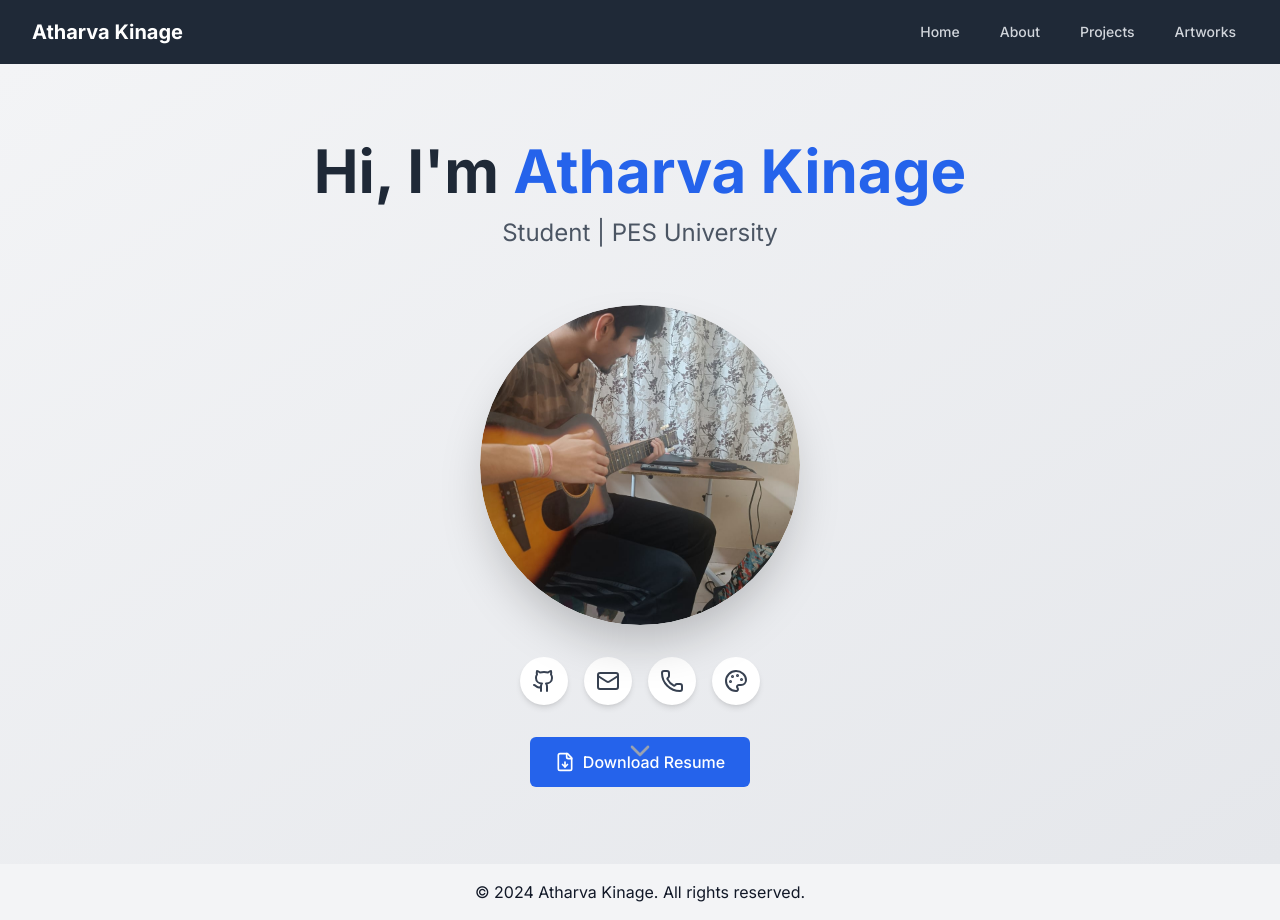
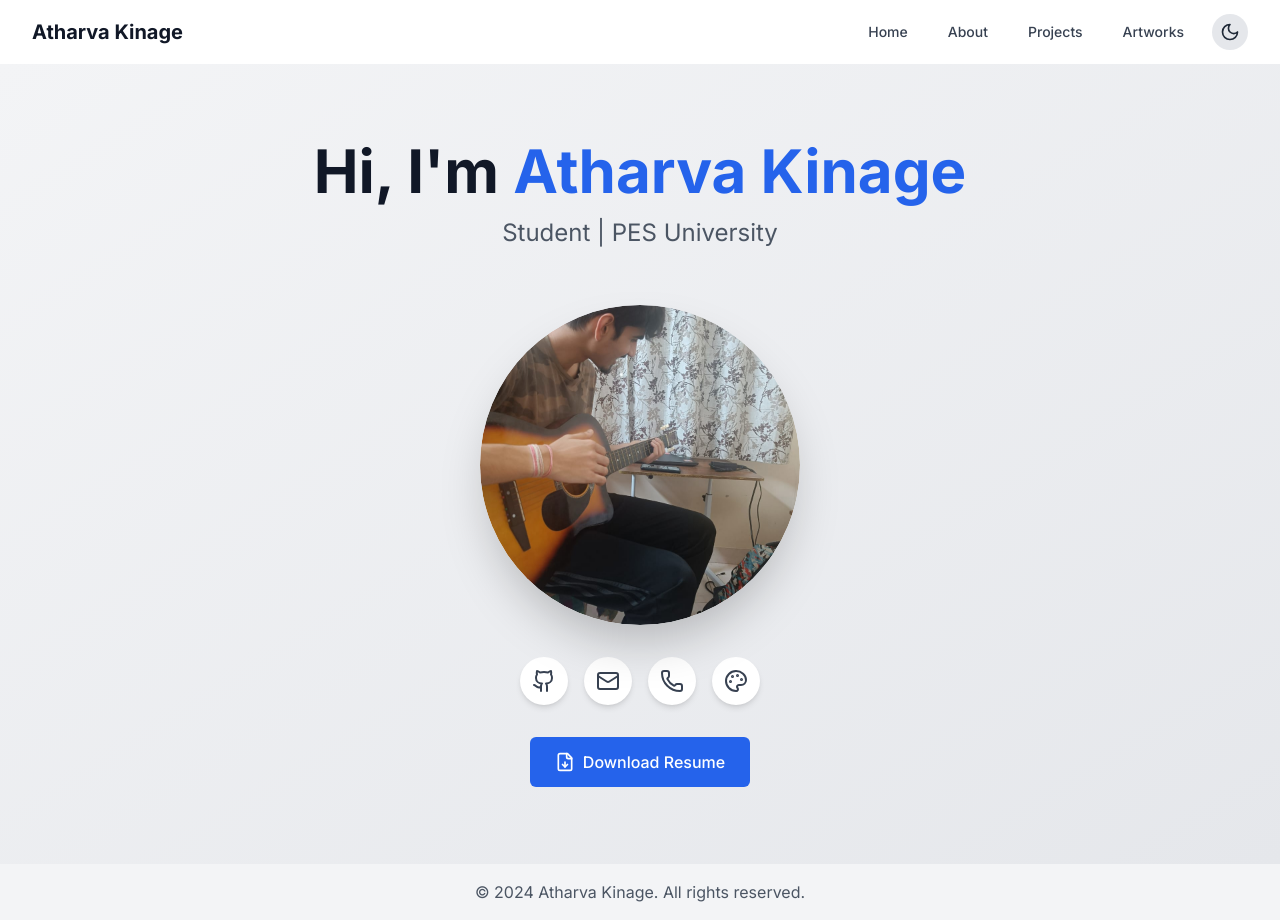
Before and after one commit to atharvakinage/my-portfolio, a Next.js app: page / in a window 1280 px wide. Built offline with nearby package versions, Linux system fonts and the light colour scheme.

Commit message:
Change default theme to dark - toggle theme option added (functionality incomplete)

```diff
--- a/src/app/components/Navbar.js
+++ b/src/app/components/Navbar.js
@@ -2,39 +2,42 @@
 
 import Link from 'next/link'
 import { useState } from 'react'
+import ThemeToggle from './ThemeToggle'
 
 export default function Navbar() {
   const [isOpen, setIsOpen] = useState(false)
 
   return (
-    <nav className="bg-gray-800">
+    <nav className="bg-white dark:bg-gray-800 shadow-md">
       <div className="max-w-7xl mx-auto px-4 sm:px-6 lg:px-8">
         <div className="flex items-center justify-between h-16">
           <div className="flex items-center">
-            <Link href="/" className="text-white font-bold text-xl">
+            <Link href="/" className="text-gray-900 dark:text-white font-bold text-xl">
               Atharva Kinage
             </Link>
           </div>
           <div className="hidden md:block">
-            <div className="ml-auto flex items-baseline space-x-4">
-              <Link href="/" className="text-gray-300 hover:bg-gray-700 hover:text-white px-3 py-2 rounded-md text-sm font-medium">
+            <div className="ml-auto flex items-center space-x-4">
+              <Link href="/" className="text-gray-700 dark:text-gray-300 hover:bg-gray-200 dark:hover:bg-gray-700 hover:text-gray-900 dark:hover:text-white px-3 py-2 rounded-md text-sm font-medium">
                 Home
               </Link>
-              <Link href="/about" className="text-gray-300 hover:bg-gray-700 hover:text-white px-3 py-2 rounded-md text-sm font-medium">
+              <Link href="/about" className="text-gray-700 dark:text-gray-300 hover:bg-gray-200 dark:hover:bg-gray-700 hover:text-gray-900 dark:hover:text-white px-3 py-2 rounded-md text-sm font-medium">
                 About
               </Link>
-              <Link href="/projects" className="text-gray-300 hover:bg-gray-700 hover:text-white px-3 py-2 rounded-md text-sm font-medium">
+              <Link href="/projects" className="text-gray-700 dark:text-gray-300 hover:bg-gray-200 dark:hover:bg-gray-700 hover:text-gray-900 dark:hover:text-white px-3 py-2 rounded-md text-sm font-medium">
                 Projects
               </Link>
-              <Link href="/artworks" className="text-gray-300 hover:bg-gray-700 hover:text-white px-3 py-2 rounded-md text-sm font-medium">
+              <Link href="/artworks" className="text-gray-700 dark:text-gray-300 hover:bg-gray-200 dark:hover:bg-gray-700 hover:text-gray-900 dark:hover:text-white px-3 py-2 rounded-md text-sm font-medium">
                 Artworks
               </Link>
+              <ThemeToggle />
             </div>
           </div>
-          <div className="md:hidden">
+          <div className="md:hidden flex items-center">
+            <ThemeToggle />
             <button
               onClick={() => setIsOpen(!isOpen)}
-              className="inline-flex items-center justify-center p-2 rounded-md text-gray-400 hover:text-white hover:bg-gray-700 focus:outline-none focus:ring-2 focus:ring-offset-2 focus:ring-offset-gray-800 focus:ring-white"
+              className="inline-flex items-center justify-center p-2 rounded-md text-gray-700 dark:text-gray-400 hover:text-gray-900 dark:hover:text-white hover:bg-gray-200 dark:hover:bg-gray-700 focus:outline-none focus:ring-2 focus:ring-offset-2 focus:ring-offset-gray-800 focus:ring-white ml-4"
             >
               <span className="sr-only">Open main menu</span>
               {!isOpen ? (
@@ -54,16 +57,16 @@ export default function Navbar() {
       {isOpen && (
         <div className="md:hidden">
           <div className="px-2 pt-2 pb-3 space-y-1 sm:px-3">
-            <Link href="/" className="text-gray-300 hover:bg-gray-700 hover:text-white block px-3 py-2 rounded-md text-base font-medium">
+            <Link href="/" className="text-gray-700 dark:text-gray-300 hover:bg-gray-200 dark:hover:bg-gray-700 hover:text-gray-900 dark:hover:text-white block px-3 py-2 rounded-md text-base font-medium">
               Home
             </Link>
-            <Link href="/about" className="text-gray-300 hover:bg-gray-700 hover:text-white block px-3 py-2 rounded-md text-base font-medium">
+            <Link href="/about" className="text-gray-700 dark:text-gray-300 hover:bg-gray-200 dark:hover:bg-gray-700 hover:text-gray-900 dark:hover:text-white block px-3 py-2 rounded-md text-base font-medium">
               About
             </Link>
-            <Link href="/projects" className="text-gray-300 hover:bg-gray-700 hover:text-white block px-3 py-2 rounded-md text-base font-medium">
+            <Link href="/projects" className="text-gray-700 dark:text-gray-300 hover:bg-gray-200 dark:hover:bg-gray-700 hover:text-gray-900 dark:hover:text-white block px-3 py-2 rounded-md text-base font-medium">
               Projects
             </Link>
-            <Link href="/artworks" className="text-gray-300 hover:bg-gray-700 hover:text-white block px-3 py-2 rounded-md text-base font-medium">
+            <Link href="/artworks" className="text-gray-700 dark:text-gray-300 hover:bg-gray-200 dark:hover:bg-gray-700 hover:text-gray-900 dark:hover:text-white block px-3 py-2 rounded-md text-base font-medium">
               Artworks
             </Link>
           </div>
--- /dev/null
+++ b/src/app/components/ThemeToggle.js
@@ -0,0 +1,30 @@
+'use client'
+
+import { useState, useEffect } from 'react'
+import { Moon, Sun } from 'lucide-react'
+
+export default function ThemeToggle() {
+  const [darkMode, setDarkMode] = useState(true)
+
+  useEffect(() => {
+    const isDarkMode = localStorage.getItem('darkMode') === 'true'
+    setDarkMode(isDarkMode)
+    document.documentElement.classList.toggle('dark', isDarkMode)
+  }, [])
+
+  const toggleDarkMode = () => {
+    const newDarkMode = !darkMode
+    setDarkMode(newDarkMode)
+    localStorage.setItem('darkMode', newDarkMode.toString())
+    document.documentElement.classList.toggle('dark', newDarkMode)
+  }
+
+  return (
+    <button
+      onClick={toggleDarkMode}
+      className="p-2 rounded-full bg-gray-200 dark:bg-gray-800 text-gray-800 dark:text-gray-200"
+    >
+      {darkMode ? <Sun size={20} /> : <Moon size={20} />}
+    </button>
+  )
+}
--- a/src/app/globals.css
+++ b/src/app/globals.css
@@ -3,21 +3,34 @@
 @tailwind utilities;
 
 :root {
-  --background: #ffffff;
-  --foreground: #171717;
+  --foreground-rgb: 0, 0, 0;
+  --background-start-rgb: 214, 219, 220;
+  --background-end-rgb: 255, 255, 255;
 }
+
 
 @media (prefers-color-scheme: dark) {
   :root {
-    --background: #0a0a0a;
-    --foreground: #ededed;
+    --foreground-rgb: 255, 255, 255;
+    --background-start-rgb: 0, 0, 0;
+    --background-end-rgb: 0, 0, 0;
   }
 }
 
 body {
-  color: var(--foreground);
-  background: var(--background);
-  font-family: Arial, Helvetica, sans-serif;
+  color: rgb(var(--foreground-rgb));
+  background: linear-gradient(
+      to bottom,
+      transparent,
+      rgb(var(--background-end-rgb))
+    )
+    rgb(var(--background-start-rgb));
+}
+
+@layer utilities {
+  .text-balance {
+    text-wrap: balance;
+  }
 }
 
 @keyframes fadeIn {
--- a/src/app/layout.js
+++ b/src/app/layout.js
@@ -11,14 +11,14 @@ export const metadata = {
 
 export default function RootLayout({ children }) {
   return (
-    <html lang="en" className="dark">
+    <html lang="en" className="light">
       <body className={`${inter.className} bg-white dark:bg-gray-900 text-gray-900 dark:text-gray-100 min-h-screen flex flex-col`}>
         <Navbar />
         <main className="flex-grow">
           {children}
         </main>
         <footer className="bg-gray-100 dark:bg-gray-800 py-4">
-          <div className="container mx-auto px-4 text-center">
+        <div className="container mx-auto px-4 text-center text-gray-600 dark:text-gray-300">
             © {new Date().getFullYear()} Atharva Kinage. All rights reserved.
           </div>
         </footer>
--- a/src/app/page.js
+++ b/src/app/page.js
@@ -7,17 +7,17 @@ import { motion } from 'framer-motion'
 
 export default function Home() {
   return (
-    <div className="min-h-screen bg-gradient-to-br from-gray-100 to-gray-200 flex flex-col justify-center items-center p-4">
+    <div className="min-h-screen bg-gradient-to-br from-gray-100 to-gray-200 dark:from-gray-900 dark:to-gray-800 flex flex-col justify-center items-center p-4">
       <motion.div
         initial={{ opacity: 0, y: -20 }}
         animate={{ opacity: 1, y: 0 }}
         transition={{ duration: 0.5 }}
         className="text-center mb-8"
       >
-        <h1 className="text-4xl md:text-6xl font-bold mb-4 text-gray-800">
-          Hi, I'm <span className="text-blue-600">Atharva Kinage</span>
+        <h1 className="text-4xl md:text-6xl font-bold mb-4 text-gray-900 dark:text-white">
+          Hi, I'm <span className="text-blue-600 dark:text-blue-400">Atharva Kinage</span>
         </h1>
-        <p className="text-xl md:text-2xl text-gray-600 mb-6">
+        <p className="text-xl md:text-2xl text-gray-600 dark:text-gray-300 mb-6">
           Student | PES University
         </p>
       </motion.div>
@@ -26,7 +26,7 @@ export default function Home() {
         initial={{ opacity: 0, scale: 0.9 }}
         animate={{ opacity: 1, scale: 1 }}
         transition={{ duration: 0.5, delay: 0.2 }}
-        className="relative w-64 h-64 md:w-80 md:h-80 mb-8 rounded-full overflow-hidden shadow-2xl"
+        className="relative w-66 h-66 md:w-80 md:h-80 mb-8 rounded-full overflow-hidden shadow-2xl"
       >
         <Image
           src="/guitarlol.png"
@@ -57,21 +57,14 @@ export default function Home() {
         <a
           href="/RESUME_Atharva_Kinage.pdf"
           download
-          className="inline-flex items-center px-6 py-3 border border-transparent text-base font-medium rounded-md text-white bg-blue-600 hover:bg-blue-700 focus:outline-none focus:ring-2 focus:ring-offset-2 focus:ring-blue-500 transition duration-150 ease-in-out"
+          className="inline-flex items-center px-6 py-3 border border-transparent text-base font-medium rounded-md text-white bg-blue-600 hover:bg-blue-700 dark:bg-blue-500 dark:hover:bg-blue-600 focus:outline-none focus:ring-2 focus:ring-offset-2 focus:ring-blue-500 transition duration-150 ease-in-out"
         >
           <FileDown size={20} className="mr-2" />
           Download Resume
         </a>
       </motion.div>
 
-      <motion.div
-        initial={{ opacity: 0 }}
-        animate={{ opacity: 1 }}
-        transition={{ duration: 0.5, delay: 1 }}
-        className="absolute bottom-8 left-1/2 transform -translate-x-1/2"
-      >
-        <ChevronDown size={32} className="text-gray-400 animate-bounce" />
-      </motion.div>
+
     </div>
   )
 }
@@ -83,7 +76,7 @@ function SocialLink({ href, icon, label, isInternal=true}) {
       href={href}
       target={isInternal ? undefined : "_blank"}
       rel={isInternal ? undefined : "noopener noreferrer"}
-      className="flex items-center justify-center w-12 h-12 rounded-full bg-white shadow-md hover:shadow-lg transition-shadow duration-300 text-gray-700 hover:text-blue-600"
+      className="flex items-center justify-center w-12 h-12 rounded-full bg-white dark:bg-gray-800 shadow-md hover:shadow-lg transition-shadow duration-300 text-gray-700 dark:text-gray-300 hover:text-blue-600 dark:hover:text-blue-400"
     >
       {icon}
       <span className="sr-only">{label}</span>
```
